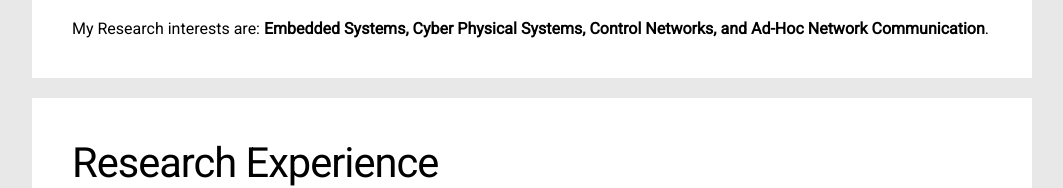
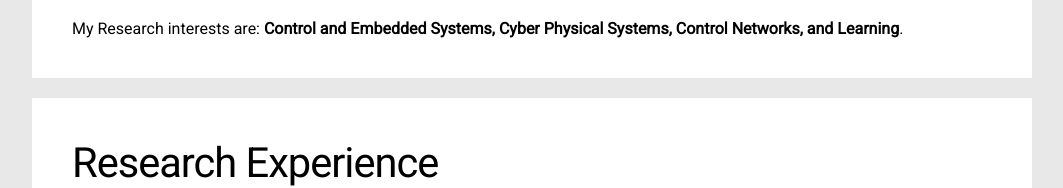
Before and after one commit to saiabhishek28/saiabhishek28.old, a plain HTML site: page index.html in a window 1280 px wide. Shown: the part 622-810 px from the top of the page, without its empty margins (108-1171 px from the left). Drawn offline with Linux system fonts and the light colour scheme.

Commit message:
changed the research interests.

```diff
--- a/index.html
+++ b/index.html
@@ -67,7 +67,7 @@
                 <tbody><tr>
                     I am a 4th year Electrical and Computer Engineering student at <a href="https://chennai.vit.ac.in/" target="_blank">VIT University, India.</a>
                     I am passionate about Hardware engineering particularly Networked Embedded Systems and Computer Networking. <br> <br>
-                    My Research interests are: <strong>Embedded Systems, Cyber Physical Systems, Control Networks, and Ad-Hoc Network Communication</strong>.
+                    My Research interests are: <strong>Control and Embedded Systems, Cyber Physical Systems, Control Networks, and Learning</strong>.
                 </td>
                 </tr>
                 </tbody></table>
```
